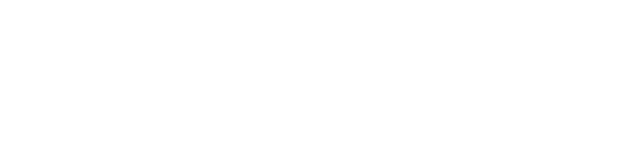
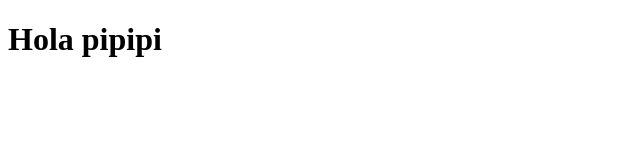
Before and after one commit to CarlxsMedina/Seminario_Git_GitHub, a plain HTML site: page index.html in a window 1280 px wide. Shown: the whole page, without its empty margins (0-640 px from the left). Drawn offline with Linux system fonts and the light colour scheme.

Commit message:
Agregue h1

```diff
--- a/index.html
+++ b/index.html
@@ -6,6 +6,6 @@
     <title>Document</title>
 </head>
 <body>
-
+    <h1> Hola pipipi </h1>
 </body>
 </html>
```
